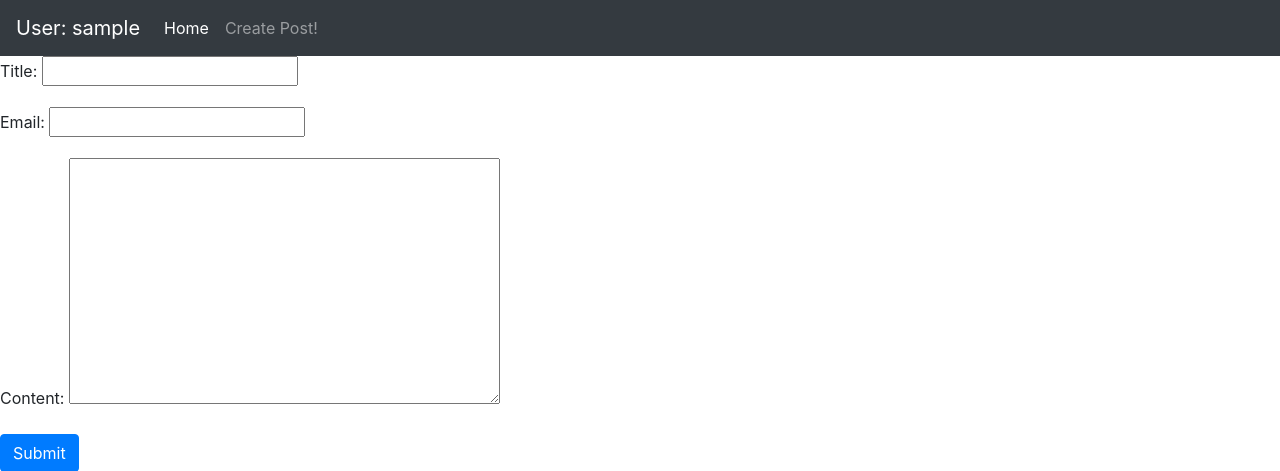
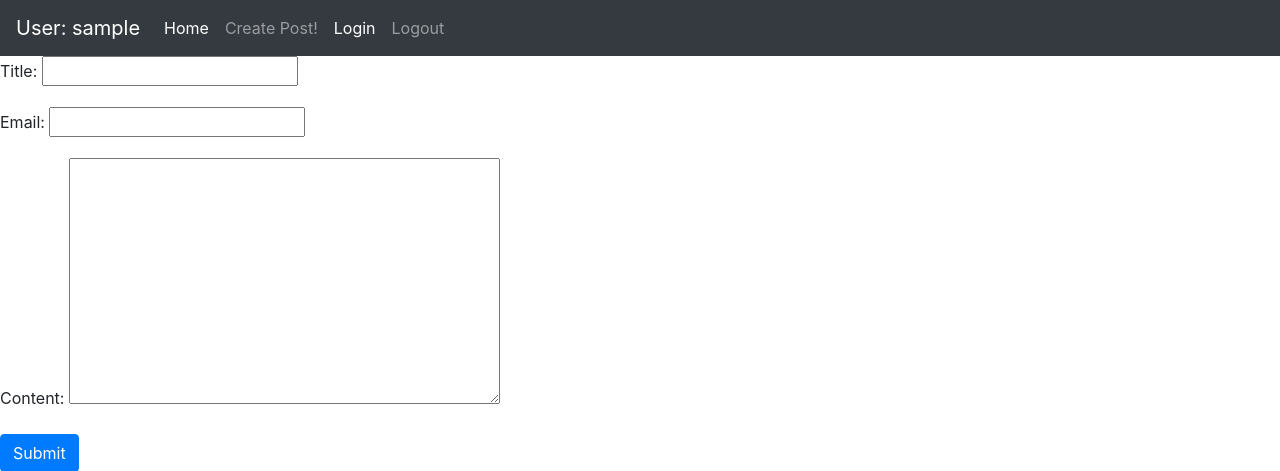
Before and after one commit to MykytaKuzmytskyi/Blog, a Django app: page /post/create/ in a window 1280 px wide. Shown: the top 471 px of the page. Run offline with Django 4.2, Linux system fonts and the light colour scheme; the visitor is signed in with stand-in values (Sample User, id 1); some libraries are stand-ins or nearby versions.

Commit message:
Added buttons logit & logout.

```diff
--- a/templates/base.html
+++ b/templates/base.html
@@ -27,11 +27,19 @@
       <li class="nav-item active">
         <a class="nav-link" href="/">Home <span class="sr-only">(current)</span></a>
       </li>
+      {% if user.is_authenticated %}
       <li class="nav-item dropdown">
         <a class="nav-link" href="{% url 'blog:post-create' %}" id="navbarDropdown" role="button"
            aria-haspopup="true" aria-expanded="false">
           Create Post!
         </a>
+      </li>
+      {% endif %}
+      <li class="nav-item active">
+        <a class="nav-link" href="{% url 'login' %}">Login</a>
+      </li>
+      <li class="nav-item">
+        <a class="nav-link" href="{% url 'logout' %}">Logout</a>
       </li>
     </ul>
   </div>
```
